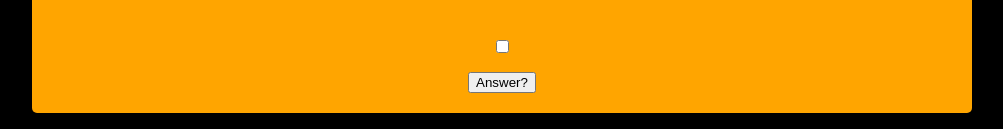
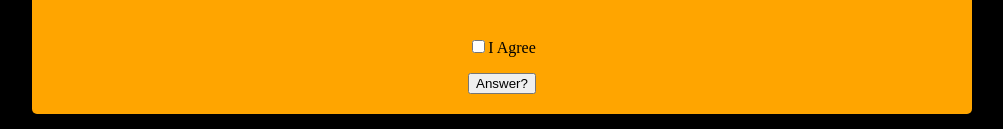
Before and after one commit to Akhyrra69/Life-Sheet, a plain HTML site: page index.html in a window 1280 px wide. Shown: the part 368-497 px from the top of the page, without its empty margins (138-1141 px from the left). Drawn offline with Linux system fonts and the light colour scheme.

Commit message:
Update index.html

```diff
--- a/index.html
+++ b/index.html
@@ -40,7 +40,7 @@
 <p>This term and service is meant to prevent you from doing anything and blaming it on this website. This website would not leak any information and will just stay with the developer.</p>
 <form action="mailto:akhyrrarusseljuansacdal@gmail.com" method="post">
 	<label for=checkbox>
-<input type="checkbox">
+<input type="checkbox" class="input-checkbox" name="Form" value="agree" required>I Agree
 	</label>
 </form>
 	<center><a href="https://akhyrra69.github.io/Life-Sheet/ICTPT3.html"><button>Answer?</button></a></center>
```
